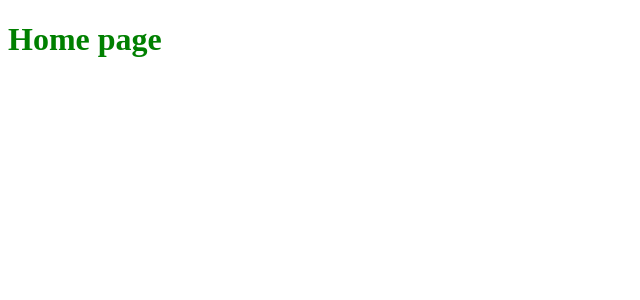
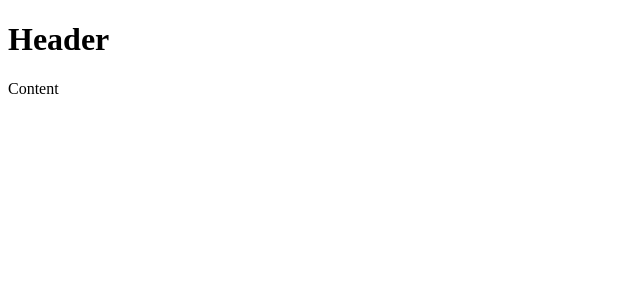
Before and after one commit to yarikmlb56/test-deploy, an Angular app: page / in a window 1280 px wide. Shown: the top 300 px of the page, without its empty margins (0-640 px from the left). Built offline with nearby package versions, Linux system fonts and the light colour scheme.

Commit message:
'initial-module-structure'

```diff
--- a/src/app/app.component.html
+++ b/src/app/app.component.html
@@ -1 +1,2 @@
-<h1>Home page</h1>
+<app-header></app-header>
+Content
--- a/src/app/app.module.ts
+++ b/src/app/app.module.ts
@@ -2,13 +2,15 @@ import { BrowserModule } from '@angular/platform-browser';
 import { NgModule } from '@angular/core';
 
 import { AppComponent } from './app.component';
+import { CoreModule } from './modules/core/core.module';
 
 @NgModule({
   declarations: [
     AppComponent
   ],
   imports: [
-    BrowserModule
+    BrowserModule,
+    CoreModule
   ],
   providers: [],
   bootstrap: [AppComponent]
--- /dev/null
+++ b/src/app/modules/core/components/header/header.component.ts
@@ -0,0 +1,11 @@
+import { Component } from '@angular/core';
+
+@Component({
+  selector: 'app-header',
+  template: `
+    <h1>Header</h1>
+    `
+})
+export class HeaderComponent {
+
+}
```
Also changed, not shown: src/app/modules/core/core.module.ts (added, +18 -0 lines), 1 other file (tests, documents, lock files or other folders).
